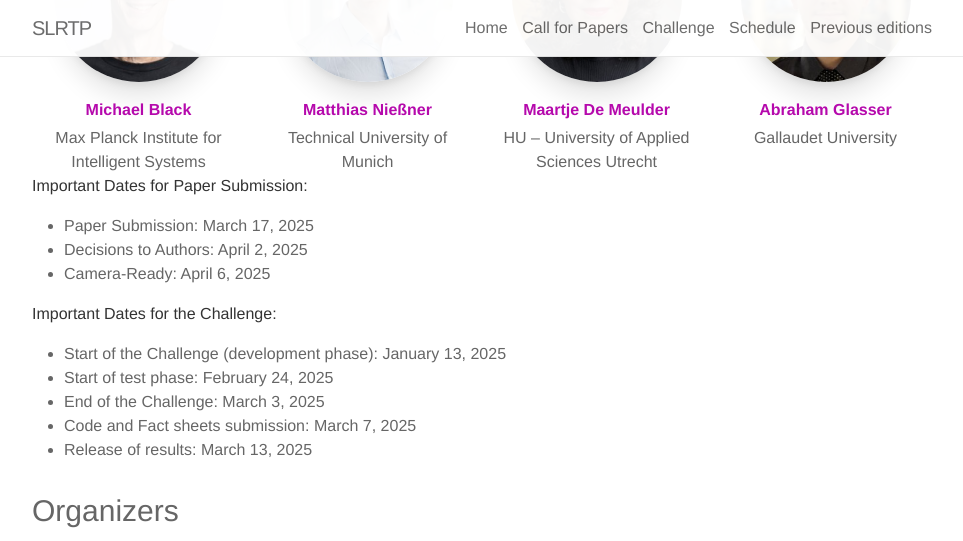
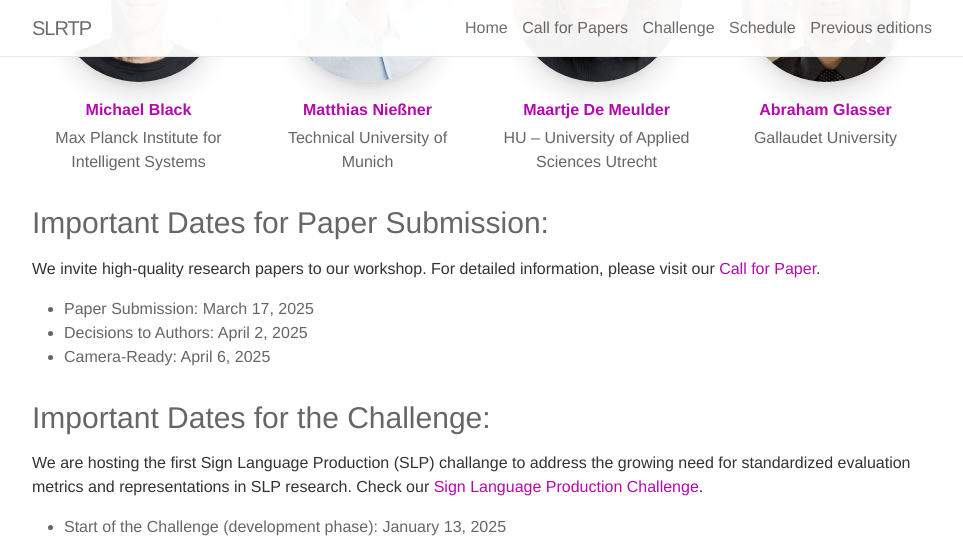
Before and after one commit to slrtpworkshop/slrtpworkshop.github.io, a Jekyll site: the page built from _pages/00_home.md, in a window 1280 px wide and 900 px high, scrolled down 809 px, cut to the strip 0-541 px from the top of the window. Shown: the whole strip, without its empty margins (158-1121 px from the left). Built offline with Jekyll 4.4.1, drawn with Linux system fonts in a browser that asks for light colours; nearby versions of some CDN libraries.

Commit message:
add dates into home page

```diff
--- a/_pages/00_home.md
+++ b/_pages/00_home.md
@@ -34,13 +34,16 @@ Sign languages are visual languages and a key form of communication for deaf com
 </div>
 
 
-**Important Dates for Paper Submission:**
+### Important Dates for Paper Submission:
+
+We invite high-quality research papers to our workshop. For detailed information, please visit our [Call for Paper](https://slrtpworkshop.github.io/cfp/).
 
 - Paper Submission: March 17, 2025
 - Decisions to Authors: April 2, 2025
 - Camera-Ready: April 6, 2025
 
-**Important Dates for the Challenge:**
+### Important Dates for the Challenge:
+We are hosting the first Sign Language Production (SLP) challange to address the growing need for standardized evaluation metrics and representations in SLP research. Check our [Sign Language Production Challenge](https://www.codabench.org/competitions/4854/).
 - Start of the Challenge (development phase): January 13, 2025
 - Start of test phase: February 24, 2025
 - End of the Challenge: March 3, 2025
```
